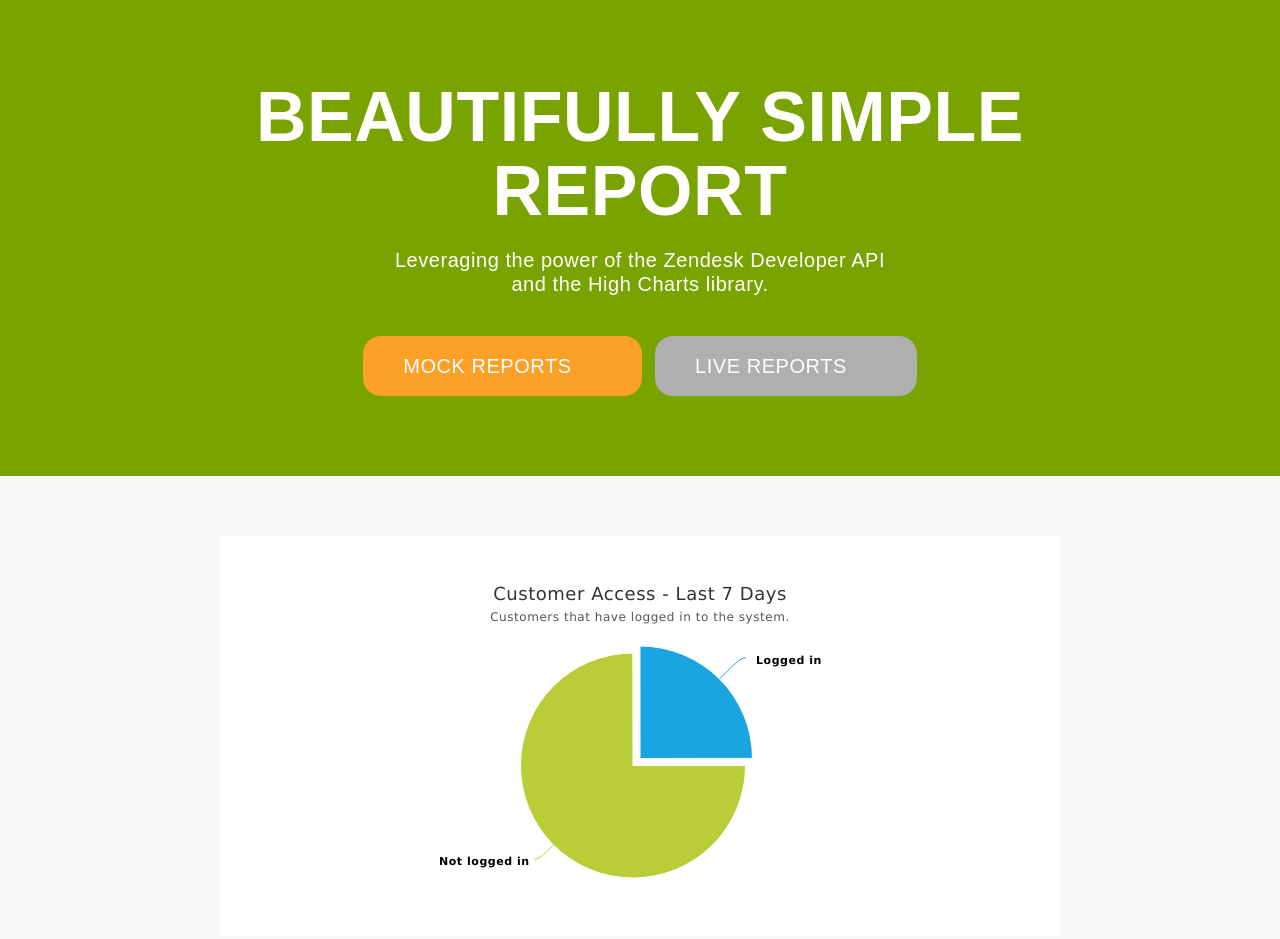
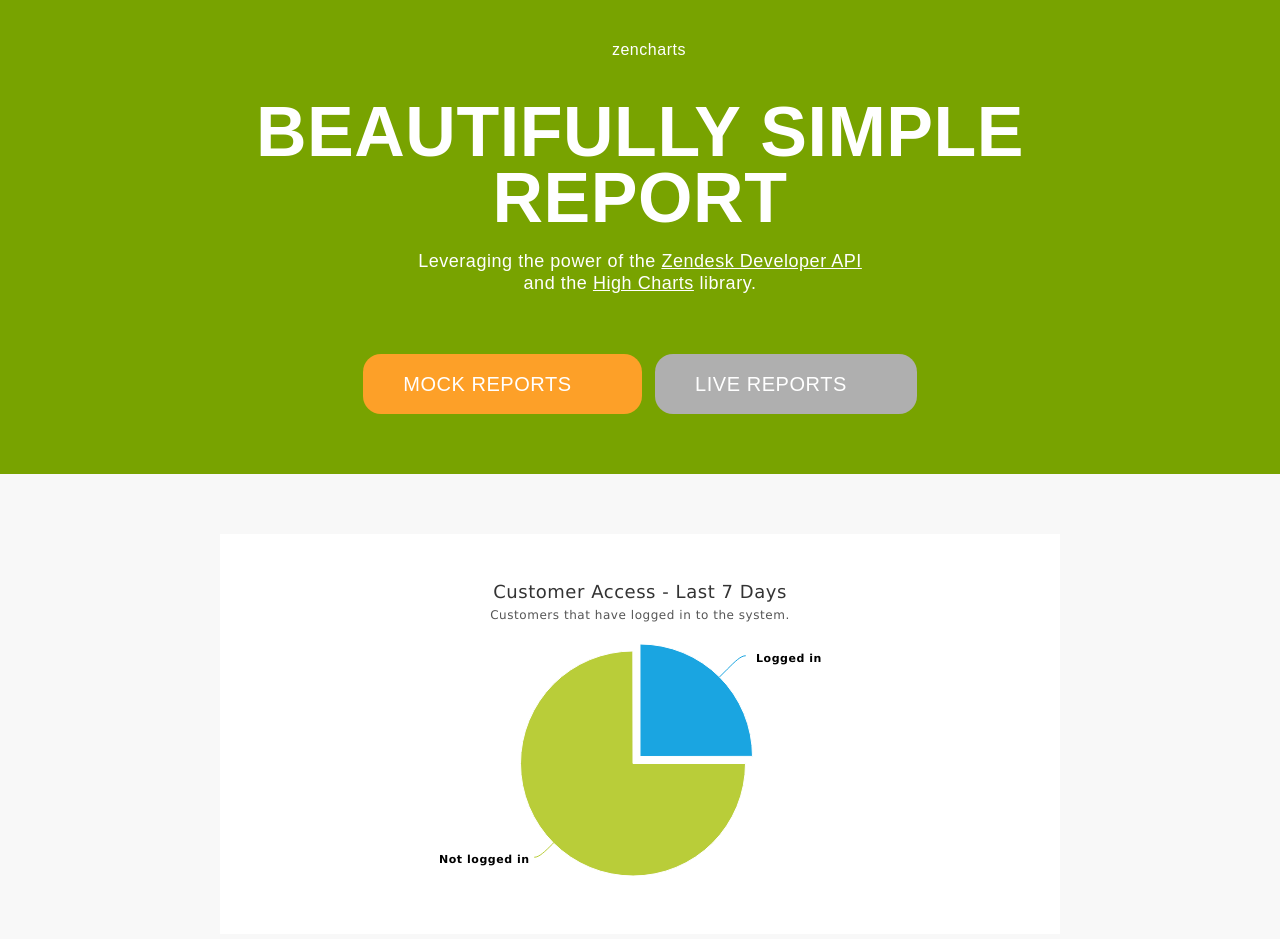
Before and after one commit to damenturnbull/zencharts, a plain HTML site: page index.html in a window 1280 px wide. Shown: the top 939 px of the page. Drawn offline with Linux system fonts and the light colour scheme.

Commit message:
Updates to readme. Include screenshot.

```diff
--- a/index.html
+++ b/index.html
@@ -17,8 +17,9 @@
 
   <header class="header">
     <section class="container">
+      <p class="header__logo"><span class="fa fa-bar-chart"></span>&nbsp;zencharts</p>
       <h1 class="header__title">Beautifully Simple <br/>Report</h1>
-      <p class="header__desc">Leveraging the power of the Zendesk Developer API <br>and the High Charts library.</p>
+      <p class="header__desc">Leveraging the power of the <a class="header__link" href="https://developer.zendesk.com/rest_api/docs/core/introduction">Zendesk Developer API</a> <br>and the <a class="header__link" href="http://www.highcharts.com/">High Charts</a> library.</p>
       <a class="btn btn--primary btn--report" id="btnMockReports" href="/">Mock Reports
         <span class="fa fa-bar-chart"></span>
       </a>
--- a/sass/base/_base.scss
+++ b/sass/base/_base.scss
@@ -41,7 +41,7 @@ h1 {
   @include font-size(45, 40);
 
   @include break-min($sm-min) {
-    @include font-size(70, 74);
+    @include font-size(70, 66);
   }
 }
 
--- a/sass/layout/_header.scss
+++ b/sass/layout/_header.scss
@@ -7,8 +7,12 @@
 .header {
   background: $bg_header;
   text-align: center;
-  padding: 80px 0px;
+  padding: 40px 0px 60px 0px;
   color: white;
+}
+
+.header__logo {
+  padding: 0px 0px 40px 0px;
 }
 
 .header__title {
@@ -16,6 +20,10 @@
 }
 
 .header__desc {
-  padding: 20px 0px 40px 0px;
-  @include font-size(20);
+  padding: 20px 0px 60px 0px;
+  @include font-size(18);
 }
+
+.header__link {
+  color: white;
+}
```
Also changed, not shown: README.md, css/style.css, images/zencharts-screenshot.png (added), 1 other file.
